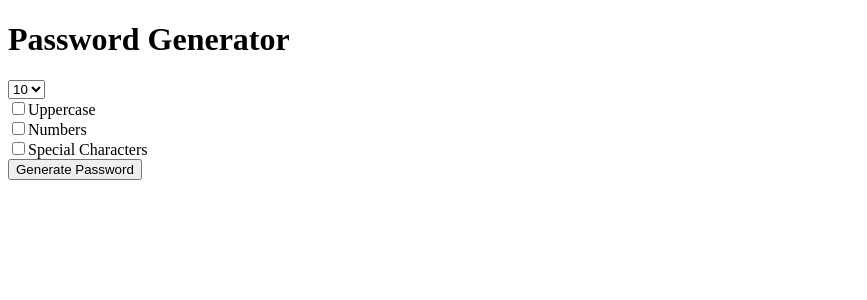
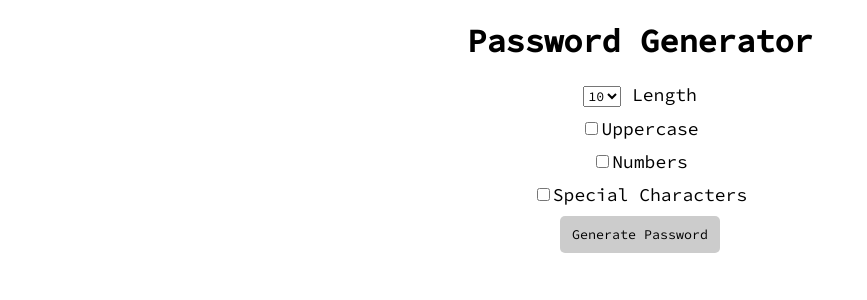
Before and after one commit to KhusniddinovUz/Django, a Django app: page / in a window 1280 px wide. Shown: the top 300 px of the page, without its empty margins (0-867 px from the left). Run offline with Django 3.2, Linux system fonts and the light colour scheme.

Commit message:
Styling home and password page

```diff
--- a/password_generator-project/generator/templates/generator/home.html
+++ b/password_generator-project/generator/templates/generator/home.html
@@ -2,11 +2,39 @@
 <html lang="en">
   <head>
     <meta charset="UTF-8" />
+    <style>
+      @import url('https://fonts.googleapis.com/css2?family=Source+Code+Pro:wght@300;400;500&display=swap');
+      * {
+        font-family: 'Source Code Pro';
+        text-align: center;
+      }
+      .choose {
+        display: inline-block;
+        width: 250px;
+        font-size: 18px;
+        margin-bottom: 10px;
+      }
+      .submit {
+        outline: none;
+        border: none;
+        display: inline-block;
+        cursor: pointer;
+        padding: 10px 12px;
+        background: #ccc;
+        color: #000;
+        text-decoration: none;
+        border-radius: 5px;
+      }
+      .submit:active {
+        transform: translate(1px, 2px);
+      }
+    </style>
     <title>Password Generator</title>
   </head>
   <body>
     <h1>Password Generator</h1>
     <form action="{% url 'password' %}">
+      <div class="choose">
         <select name="length">
           <option value="6">6</option>
           <option value="7">7</option>
@@ -19,16 +47,22 @@
           <option value="13">13</option>
           <option value="14">14</option>
         </select>
-
-      <br />
-      <input type="checkbox" name="uppercase" />Uppercase
-      <br />
-      <input type="checkbox" name="numbers" />Numbers
-      <br />
-      <input type="checkbox" name="special" />Special Characters
+        Length
+      </div>
       <br />
 
-      <input type="submit" value="Generate Password" />
+      <div class="choose">
+        <input type="checkbox" name="uppercase" />Uppercase
+      </div>
+      <br />
+      <div class="choose"><input type="checkbox" name="numbers" />Numbers</div>
+      <br />
+      <div class="choose">
+        <input type="checkbox" name="special" />Special Characters
+      </div>
+      <br />
+
+      <input type="submit" class="submit" value="Generate Password" />
     </form>
   </body>
 </html>
--- a/password_generator-project/password_generator/urls.py
+++ b/password_generator-project/password_generator/urls.py
@@ -18,6 +18,6 @@ from django.urls import path
 from generator import views
 
 urlpatterns = [
-    path('', views.home),
+    path('', views.home, name='home'),
     path('password/', views.password, name='password'),
 ]
```
Also changed, not shown: password_generator-project/generator/templates/generator/password.html (+34 -1 lines). Lines whose indentation alone changed are shown as unchanged.
